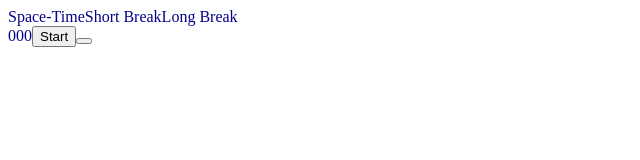
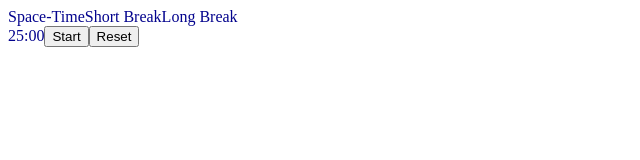
Before and after one commit to galenddavis/space-time-r-typescript, a React app: page / in a window 1280 px wide. Shown: the top 160 px of the page, without its empty margins (0-640 px from the left). Built offline with nearby package versions, Linux system fonts and the light colour scheme.

Commit message:
Got timer functionality working with typescript

```diff
--- a/src/components/Timer/space-time.tsx
+++ b/src/components/Timer/space-time.tsx
@@ -7,7 +7,7 @@ export const SpaceTimer = () => {
     const longBreak = 15;
 
     const [shortBreakCount, setShortBreakCount] = useState(0);
-    const [currentClock, setCurrentClock] = useState(0);
+    const [currentClock, setCurrentClock] = useState(defaultDuration);
 
     // Logic for switching clocks when timer runs out
 
--- a/src/components/Timer/timer.tsx
+++ b/src/components/Timer/timer.tsx
@@ -1,7 +1,12 @@
 import * as React from 'react';
 import { useState, useEffect, useCallback } from 'react';
 
-export const Timer = ({ duration, switchClocks }) => {
+interface TimerProps {
+    duration: number,
+    switchClocks(): any
+}
+
+export const Timer = ({ duration, switchClocks }: TimerProps) => {
     const [seconds, setSeconds] = useState(0);
     const [minutes, setMinutes] = useState(duration);
     const [running, setRunning] = useState(false);
@@ -43,21 +48,21 @@ export const Timer = ({ duration, switchClocks }) => {
 
     // useEffect for countdown functionality
     useEffect(() => {
-        let interval = null;
+        // let interval = null;
         if (running) {
-            interval = setInterval(() => {
+            const interval = setInterval(() => {
                 countDown()
             }, 0.5)
+            return () => clearInterval(interval)
         }
-        return () => clearInterval(interval)
     }, [running, countDown])
 
     return (
         <div>
-            <span>{minutes}</span>
+            <span>{minutes}:</span>
             <span>{('0' + seconds).slice(-2)}</span>
             <button onClick={toggle}>{startBtn}</button>
-            <button onClick={reset}>{reset}</button>
+            <button onClick={reset}>Reset</button>
         </div>
     )
 }
```
